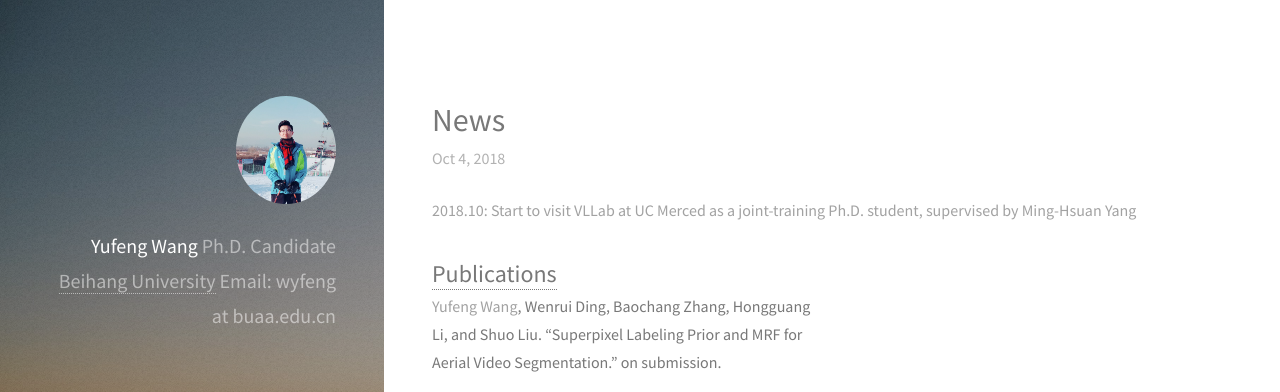
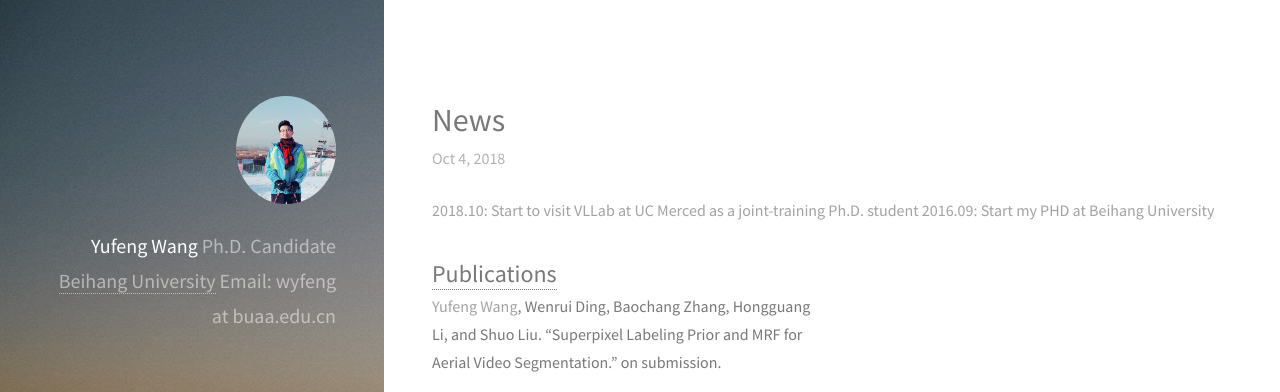
Before and after one commit to wyfeng1020/wyfeng1020.github.io, a Jekyll site: the page built from _posts/2018-10-4-News.markdown, in a window 1280 px wide. Shown: the top 392 px of the page. Built offline with Jekyll 4.4.1, drawn with Linux system fonts in a browser that asks for light colours; nearby versions of some CDN libraries.

Commit message:
Update 2018-10-4-News.markdown

```diff
--- a/_posts/2018-10-4-News.markdown
+++ b/_posts/2018-10-4-News.markdown
@@ -3,4 +3,5 @@ layout: post
 title: News
 ---
 
-2018.10:  Start to visit VLLab at UC Merced as a joint-training Ph.D. student, supervised by Ming-Hsuan Yang
+2018.10:  Start to visit VLLab at UC Merced as a joint-training Ph.D. student
+2016.09:  Start my PHD at Beihang University
```
